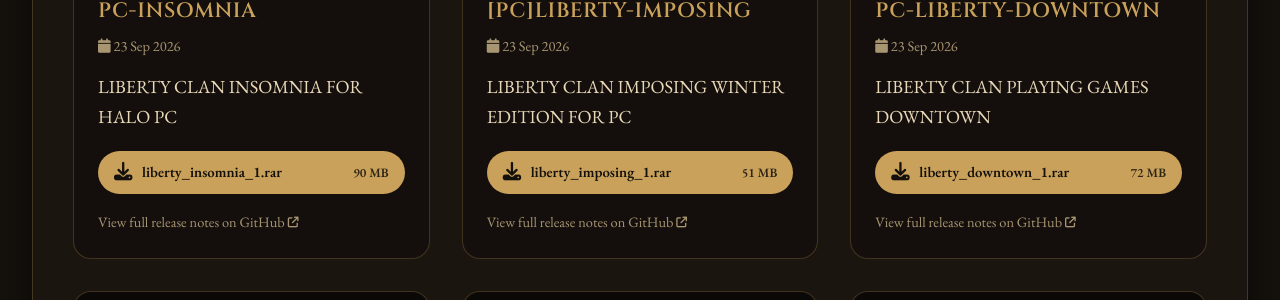
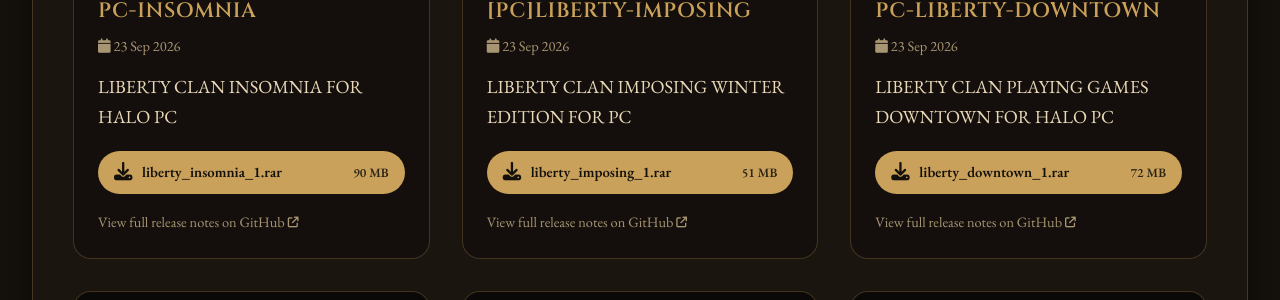
Before and after one commit to Chalwk/NC-Halo-Maps, a Jekyll site: the page built from maps.html, in a window 1280 px wide and 900 px high, scrolled down 2270 px. Shown: the part 186-486 px from the top of the window. Built offline with Jekyll 4.4.1, drawn with Linux system fonts in a browser that asks for light colours.

Commit message:
chore: update releases data

```diff
--- a/_data/releases.json
+++ b/_data/releases.json
@@ -256,7 +256,7 @@
     "id": 394749423,
     "tag": "PC-LIBERTY-DOWNTOWN",
     "name": "PC-LIBERTY-DOWNTOWN",
-    "body": "LIBERTY CLAN PLAYING GAMES DOWNTOWN",
+    "body": "LIBERTY CLAN PLAYING GAMES DOWNTOWN FOR HALO PC",
     "prerelease": false,
     "published_at": "2026-09-23T14:32:36Z",
     "html_url": "https://github.com/nakedchick-code/NC-Halo-Maps/releases/tag/PC-LIBERTY-DOWNTOWN",
```
